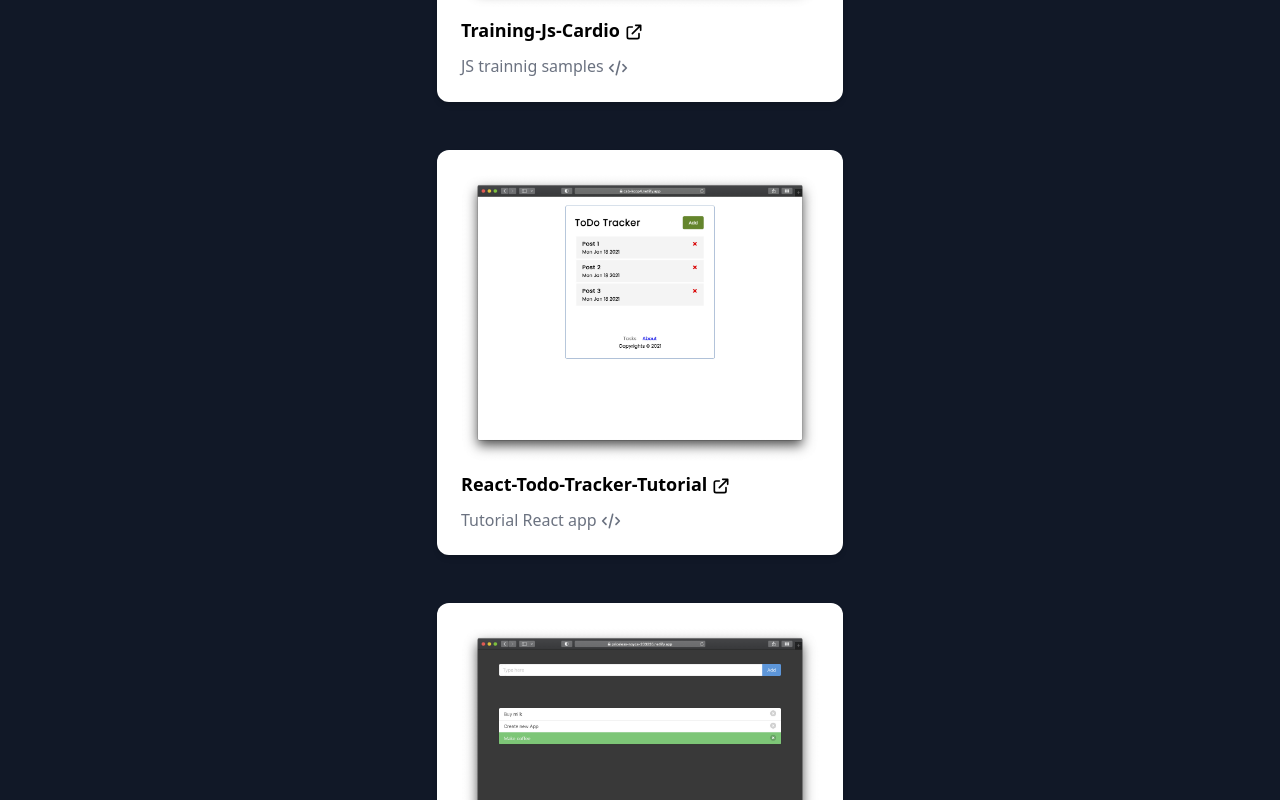
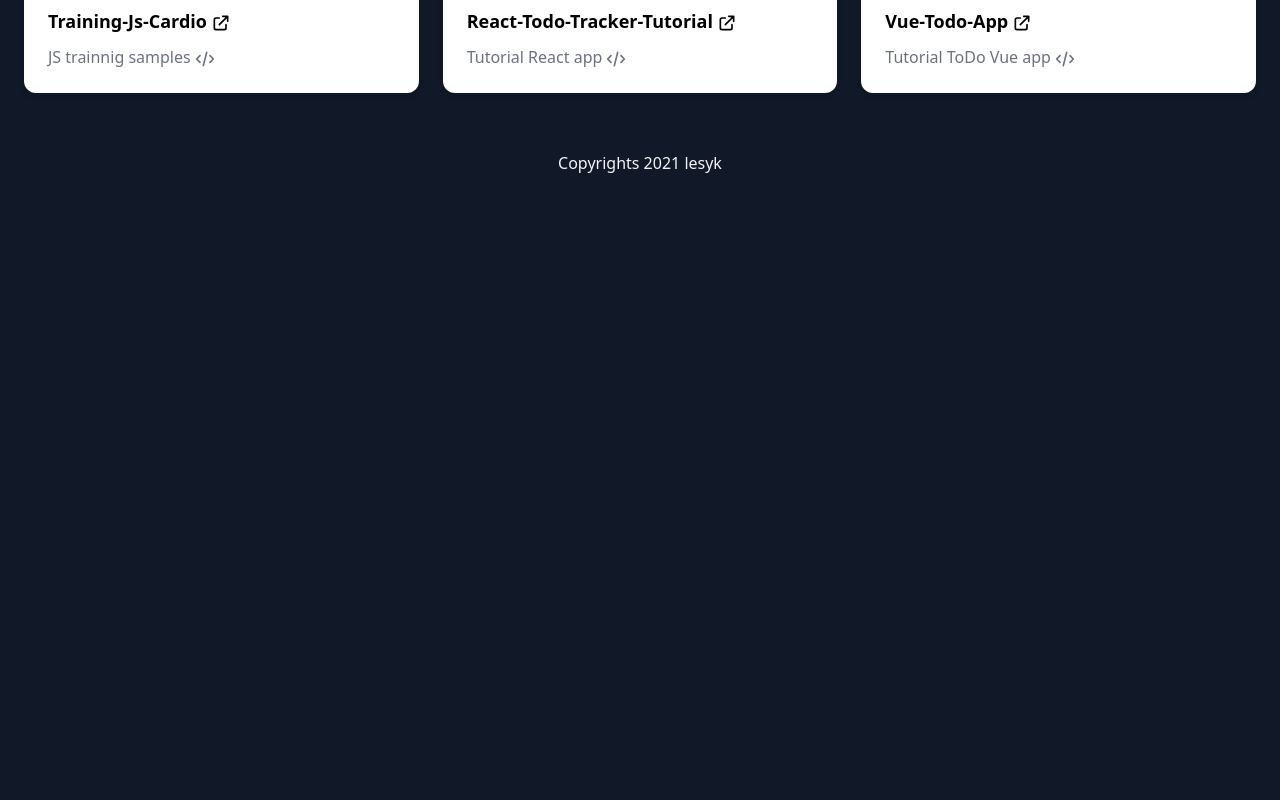
Before and after one commit to telesyk/telesyk.github.io, a Vue app: page / in a window 1280 px wide. Shown: the part 440-1240 px from the top of the page. After the commit the page ends 800 px from the top, so only its background shows below. Built offline with nearby package versions, Linux system fonts and the light colour scheme.

Commit message:
Fix cards list render

```diff
--- a/src/page/Home.vue
+++ b/src/page/Home.vue
@@ -1,10 +1,6 @@
 <template>
-  <div
-    class="flex flex-col md:flex-row gap-6 p-6"
-    v-for="card in cards"
-    :key="card.title"
-  >
-    <Card :config="card" />
+  <div class="flex flex-col md:flex-row gap-6 p-6">
+    <Card v-for="card in cards" :key="card.title" :config="card" />
   </div>
 </template>
 
```
